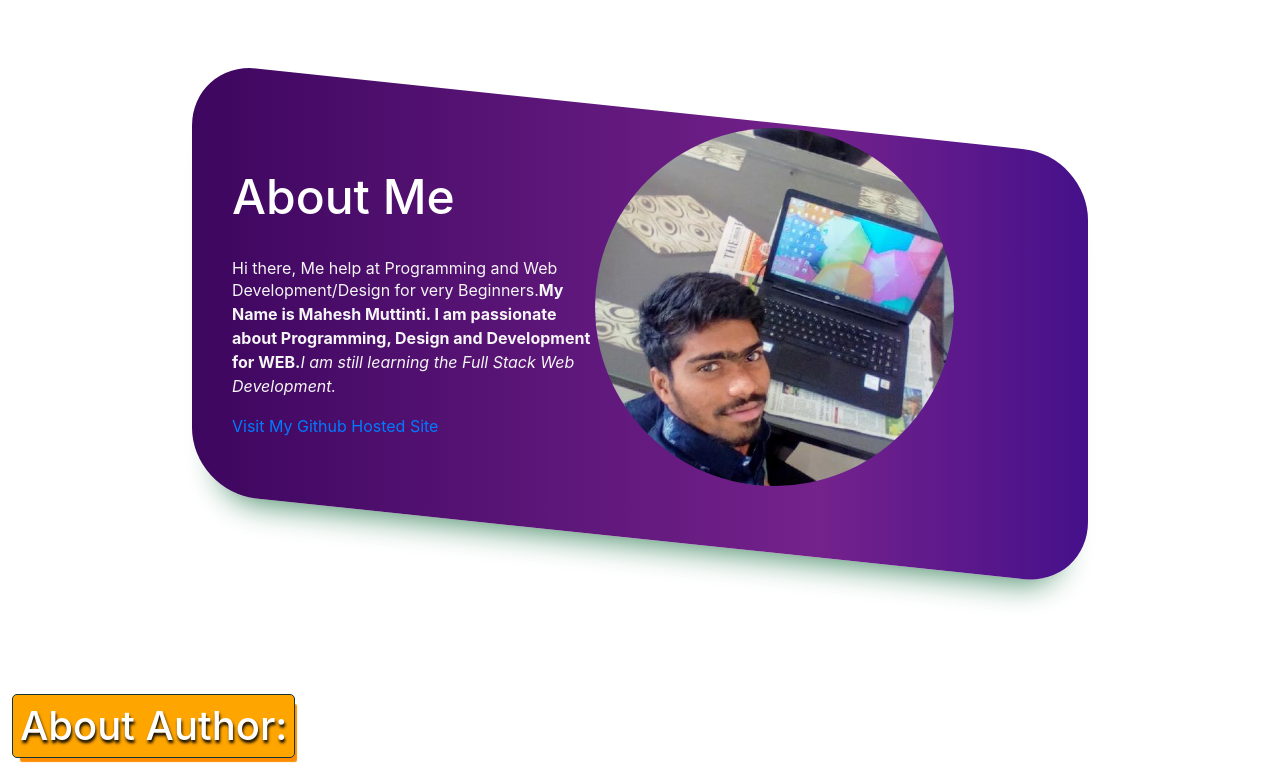
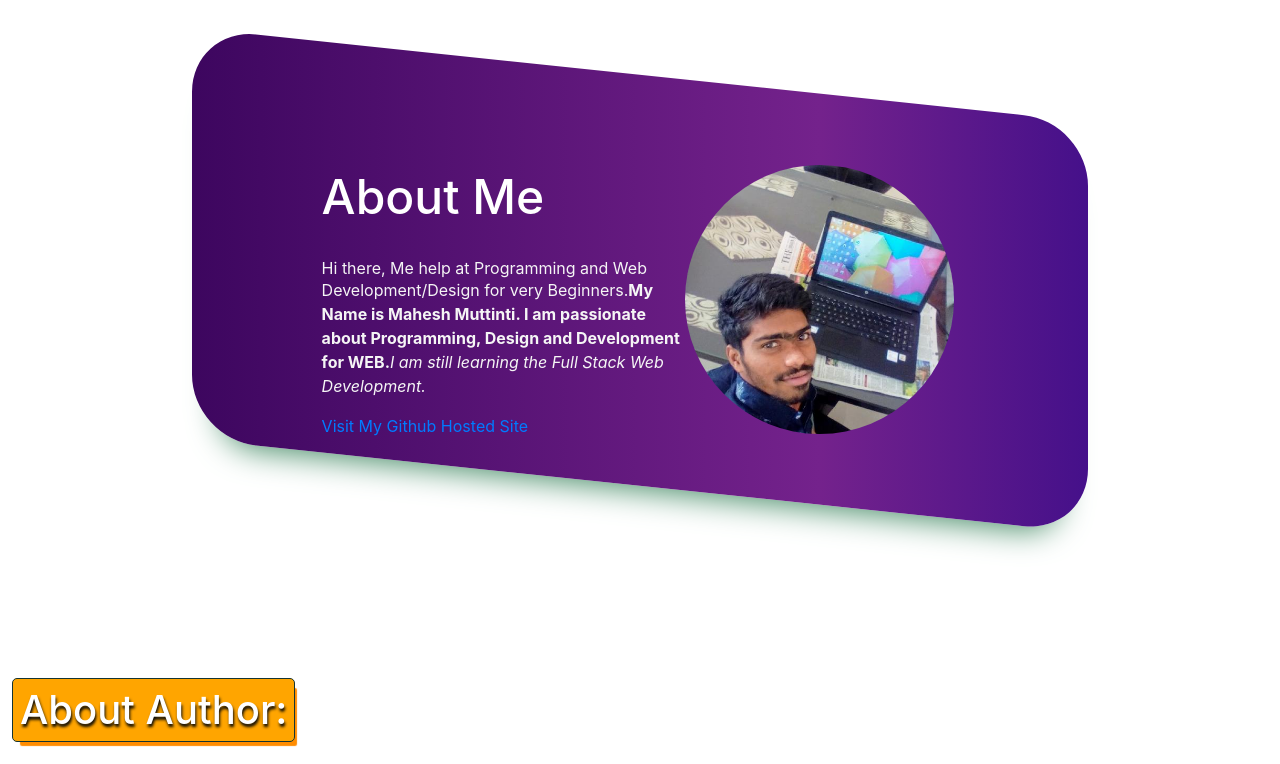
Before and after one commit to maheshmuttintidev/portfolio, a React (Create React App) app: page / in a window 1280 px wide. Shown: the top 764 px of the page. Built offline with nearby package versions, Linux system fonts and the light colour scheme; grey boxes are pictures that could not be loaded.

Commit message:
reduce the hero-image

```diff
--- a/src/style.css
+++ b/src/style.css
@@ -13,6 +13,8 @@
   margin: 8rem auto;
   display: flex;
   position: relative;
+  justify-content: center;
+  align-items: center;
 }
 .hero::before {
   content: "";
@@ -47,7 +49,7 @@
 
 .hero-img {
   align-self: center;
-  width: 40%;
+  width: 30%;
   height: auto;
   margin: 0 5% 0 0;
   border-radius: 100%;
```
